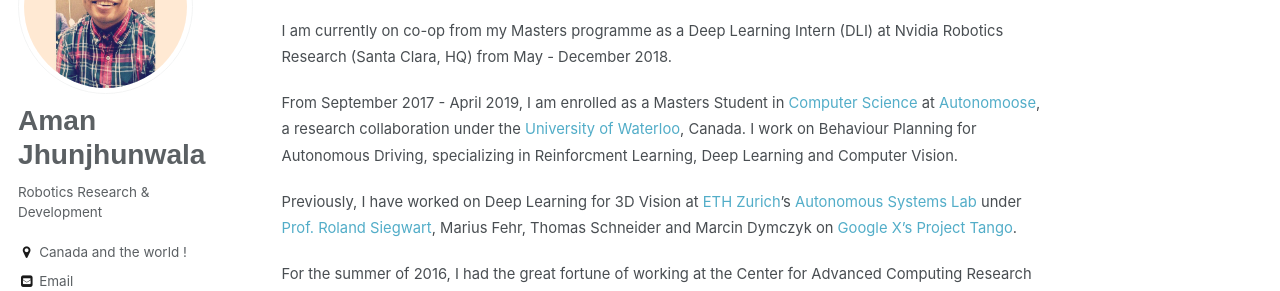
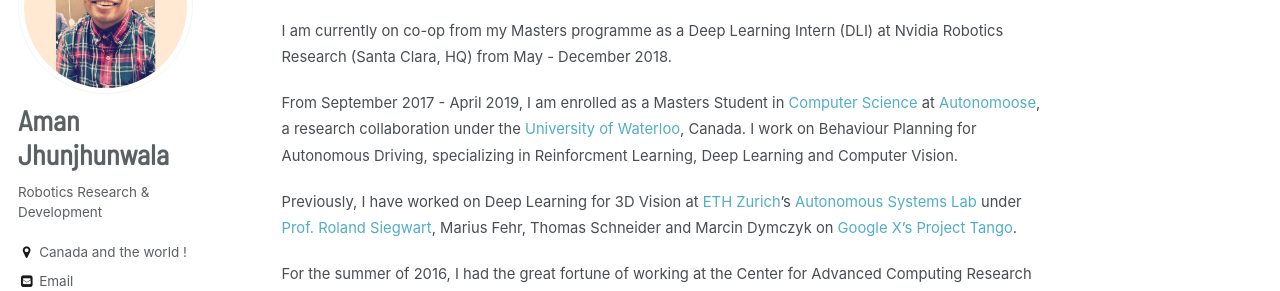
Before and after one commit to amanjhunjhunwala/amanjhunjhunwala.github.io, a Jekyll site: the page built from _pages/about.md, in a window 1280 px wide. Shown: the part 248-539 px from the top of the page. Built offline with Jekyll 4.4.1, drawn with Linux system fonts in a browser that asks for light colours; some web fonts are replaced.

Commit message:
Update _sidebar.scss

```diff
--- a/_sass/_sidebar.scss
+++ b/_sass/_sidebar.scss
@@ -117,7 +117,7 @@
   }
 }
 .sidebar .author__name {
-  font-family: 'Nunito', sans-serif;
+  font-family: 'Barlow Semi Condensed', sans-serif;
   font-size: $type-size-3;
 }
 
```
